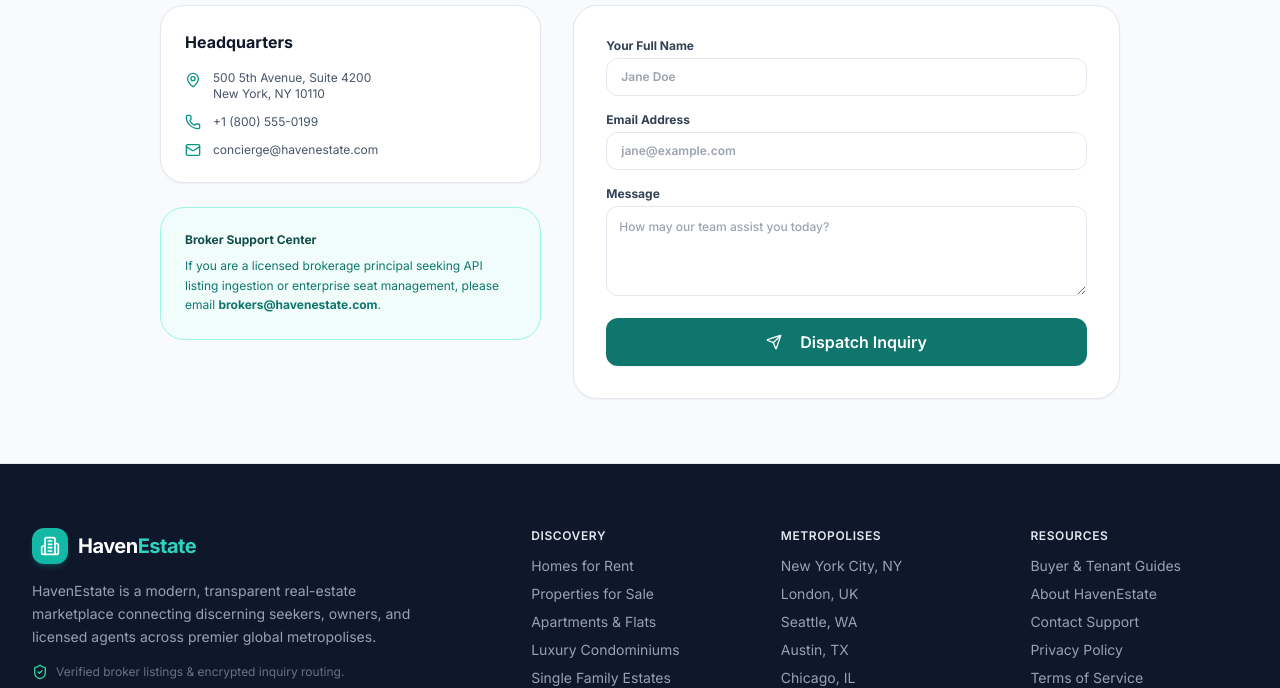
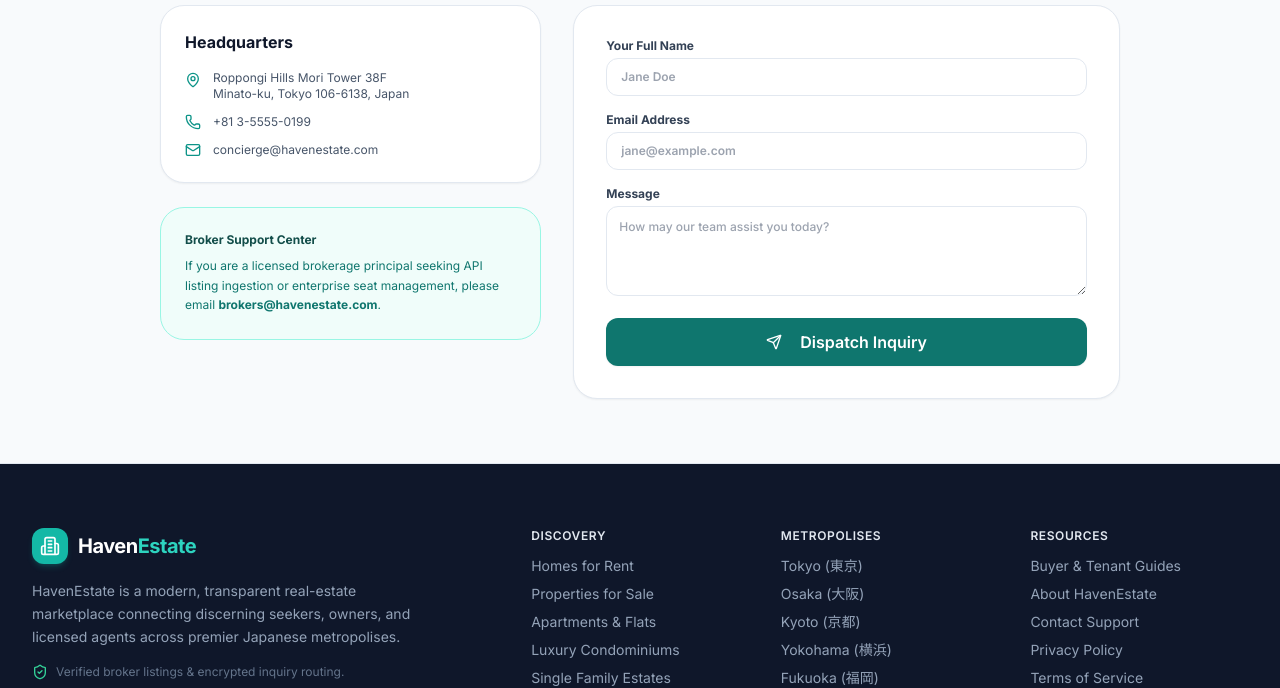
Before and after one commit to kingership321/puspadaiwebsite, a Next.js app: page /contact in a window 1280 px wide. Shown: the part 264-952 px from the top of the page. Built offline with nearby package versions, Linux system fonts and the light colour scheme; no server answers.

Commit message:
feat: replace US metropolises with Japanese cities (Tokyo, Osaka, Kyoto, Yokohama, Fukuoka)

```diff
--- a/src/app/about/page.tsx
+++ b/src/app/about/page.tsx
@@ -56,7 +56,7 @@ export default function AboutPage() {
       <div className="rounded-3xl bg-slate-900 p-8 sm:p-12 text-white text-center space-y-4">
         <h2 className="text-2xl sm:text-3xl font-black">Ready to discover your next home?</h2>
         <p className="text-xs sm:text-sm text-slate-400 max-w-md mx-auto">
-          Explore over 100+ active residences across New York, London, Seattle, Austin, and Chicago.
+          Explore over 100+ active residences across Tokyo, Osaka, Kyoto, Yokohama, and Fukuoka.
         </p>
         <div className="pt-2">
           <Link
--- a/src/app/contact/page.tsx
+++ b/src/app/contact/page.tsx
@@ -34,11 +34,11 @@ export default function ContactPage() {
             <div className="space-y-3 text-xs text-slate-600">
               <div className="flex items-start gap-3">
                 <MapPin className="h-4 w-4 text-brand-600 shrink-0 mt-0.5" />
-                <span>500 5th Avenue, Suite 4200<br />New York, NY 10110</span>
+                <span>Roppongi Hills Mori Tower 38F<br />Minato-ku, Tokyo 106-6138, Japan</span>
               </div>
               <div className="flex items-center gap-3">
                 <Phone className="h-4 w-4 text-brand-600 shrink-0" />
-                <span>+1 (800) 555-0199</span>
+                <span>+81 3-5555-0199</span>
               </div>
               <div className="flex items-center gap-3">
                 <Mail className="h-4 w-4 text-brand-600 shrink-0" />
--- a/src/app/dashboard/listings/new/page.tsx
+++ b/src/app/dashboard/listings/new/page.tsx
@@ -57,28 +57,45 @@ export default function NewListingPage() {
     // Default fallback metropolises
     const fallbackCities: CityOption[] = [
       {
-        id: "city-ny",
-        name: "New York",
+        id: "city-tokyo",
+        name: "Tokyo (東京都)",
         areas: [
-          { id: "area-tribeca", name: "Tribeca" },
-          { id: "area-west-village", name: "West Village" },
-          { id: "area-dumbo", name: "DUMBO" },
+          { id: "area-shibuya", name: "Shibuya (渋谷区)" },
+          { id: "area-shinjuku", name: "Shinjuku (新宿区)" },
+          { id: "area-minato", name: "Minato (港区)" },
+          { id: "area-chiyoda", name: "Chiyoda (千代田区)" },
         ],
       },
       {
-        id: "city-london",
-        name: "London",
+        id: "city-osaka",
+        name: "Osaka (大阪府)",
         areas: [
-          { id: "area-kensington", name: "Kensington" },
-          { id: "area-marylebone", name: "Marylebone" },
+          { id: "area-umeda", name: "Kita / Umeda (北区・梅田)" },
+          { id: "area-namba", name: "Chuo / Namba (中央区・難波)" },
         ],
       },
       {
-        id: "city-seattle",
-        name: "Seattle",
+        id: "city-kyoto",
+        name: "Kyoto (京都府)",
         areas: [
-          { id: "area-capitol-hill", name: "Capitol Hill" },
-          { id: "area-ballard", name: "Ballard" },
+          { id: "area-nakagyo", name: "Nakagyo (中京区)" },
+          { id: "area-shimogyo", name: "Shimogyo (下京区)" },
+        ],
+      },
+      {
+        id: "city-yokohama",
+        name: "Yokohama (横浜市)",
+        areas: [
+          { id: "area-minatomirai", name: "Minato Mirai (みなとみらい)" },
+          { id: "area-kohoku", name: "Kohoku (港北区)" },
+        ],
+      },
+      {
+        id: "city-fukuoka",
+        name: "Fukuoka (福岡市)",
+        areas: [
+          { id: "area-tenjin", name: "Tenjin (天神)" },
+          { id: "area-hakata", name: "Hakata (博多)" },
         ],
       },
     ];
--- a/src/components/layout/Footer.tsx
+++ b/src/components/layout/Footer.tsx
@@ -18,7 +18,7 @@ export function Footer() {
               </span>
             </Link>
             <p className="max-w-sm text-sm text-slate-400 leading-relaxed">
-              HavenEstate is a modern, transparent real-estate marketplace connecting discerning seekers, owners, and licensed agents across premier global metropolises.
+              HavenEstate is a modern, transparent real-estate marketplace connecting discerning seekers, owners, and licensed agents across premier Japanese metropolises.
             </p>
             <div className="flex items-center gap-2 text-xs text-slate-500">
               <ShieldCheck className="h-4 w-4 text-emerald-400" />
@@ -42,11 +42,11 @@ export function Footer() {
           <div className="space-y-3">
             <p className="text-xs font-semibold uppercase tracking-wider text-slate-200">Metropolises</p>
             <ul className="space-y-2 text-sm">
-              <li><Link href="/city/new-york" className="hover:text-white transition-colors">New York City, NY</Link></li>
-              <li><Link href="/city/london" className="hover:text-white transition-colors">London, UK</Link></li>
-              <li><Link href="/city/seattle" className="hover:text-white transition-colors">Seattle, WA</Link></li>
-              <li><Link href="/city/austin" className="hover:text-white transition-colors">Austin, TX</Link></li>
-              <li><Link href="/city/chicago" className="hover:text-white transition-colors">Chicago, IL</Link></li>
+              <li><Link href="/city/tokyo" className="hover:text-white transition-colors">Tokyo (東京)</Link></li>
+              <li><Link href="/city/osaka" className="hover:text-white transition-colors">Osaka (大阪)</Link></li>
+              <li><Link href="/city/kyoto" className="hover:text-white transition-colors">Kyoto (京都)</Link></li>
+              <li><Link href="/city/yokohama" className="hover:text-white transition-colors">Yokohama (横浜)</Link></li>
+              <li><Link href="/city/fukuoka" className="hover:text-white transition-colors">Fukuoka (福岡)</Link></li>
             </ul>
           </div>
 
```
